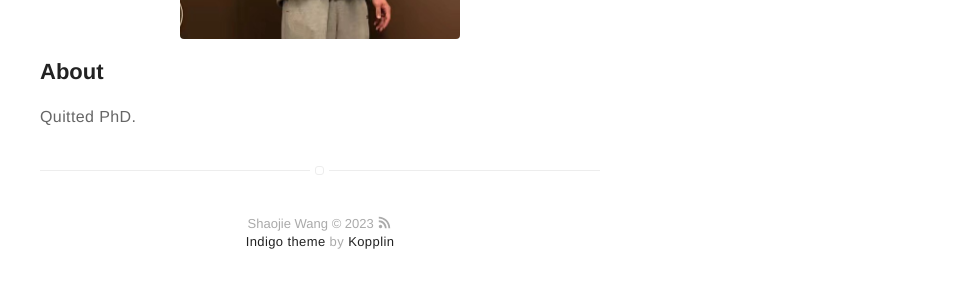
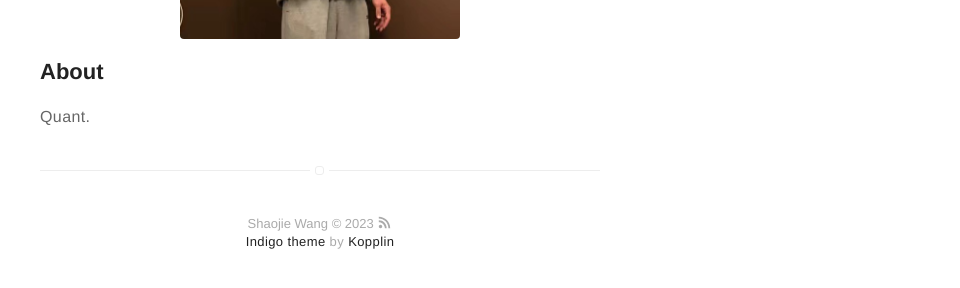
Before and after one commit to Jossome/jossome.github.io, a Jekyll site: the page built from about.md, in a window 1280 px wide. Shown: the part 366-654 px from the top of the page, without its empty margins (320-1280 px from the left). Built offline with Jekyll 4.4.1, drawn with Linux system fonts in a browser that asks for light colours.

Commit message:
Update about.md

```diff
--- a/about.md
+++ b/about.md
@@ -5,4 +5,4 @@ layout: page
 ![Profile Image]({{ site.url }}/{{ site.picture }})
 
 <h2>About</h2>
-<p>Quitted PhD.</p>
+<p>Quant.</p>
```
